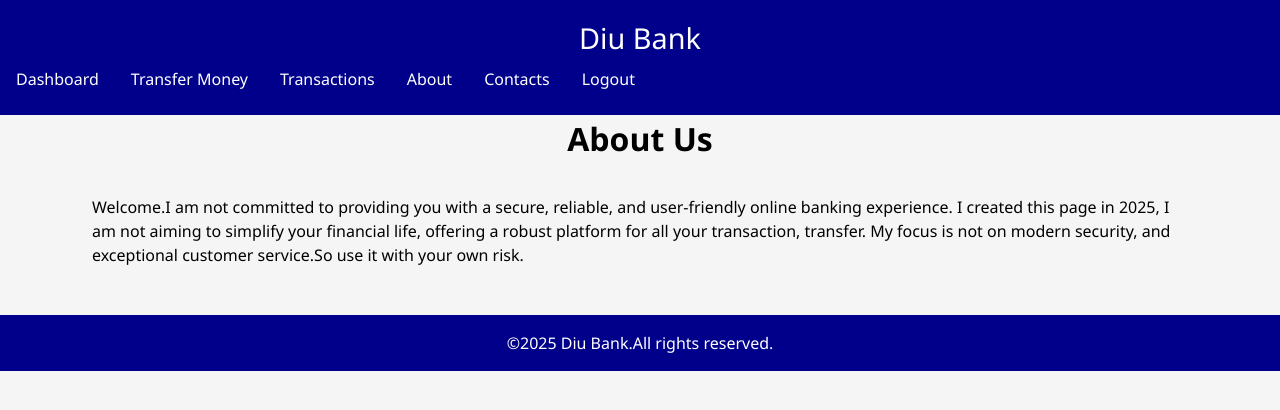
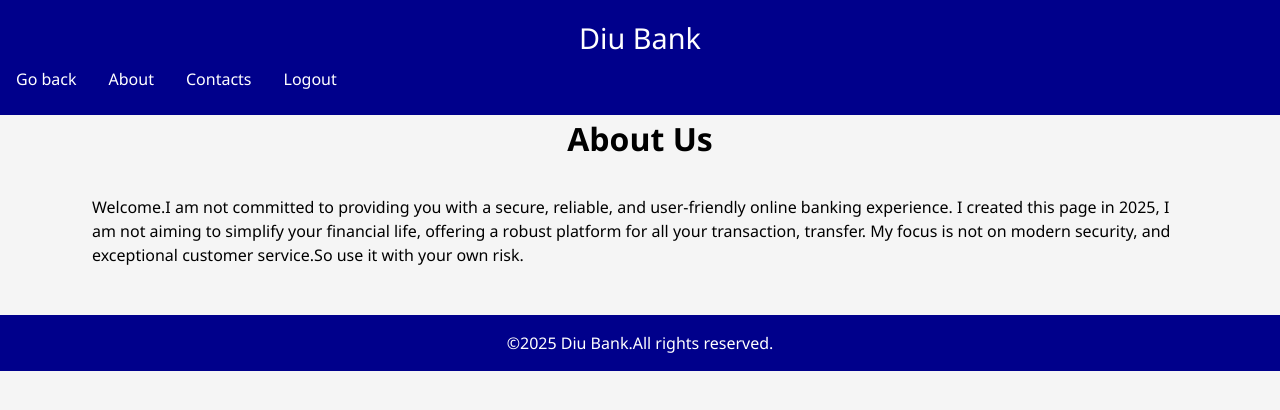
Before and after one commit to dead-hash/bankweb-project, a plain HTML site: page My-website/about.html in a window 1280 px wide. Drawn offline with Linux system fonts and the light colour scheme; a script that the page names is missing.

Commit message:
about.html

```diff
--- a/My-website/about.html
+++ b/My-website/about.html
@@ -11,9 +11,7 @@
     <header>
         <div class="logo">Diu Bank</div>
         <nav>
-            <a href="dashboard.html">Dashboard</a>
-            <a href="transfer.html">Transfer Money</a>
-            <a href="transactions.html">Transactions</a>
+            <a href="#" onclick="history.back(); return false";> Go back</a>
             <a href="about.html">About</a>
             <a href="contacts.html">Contacts</a>
             <a href="index.html">Logout</a>
```
